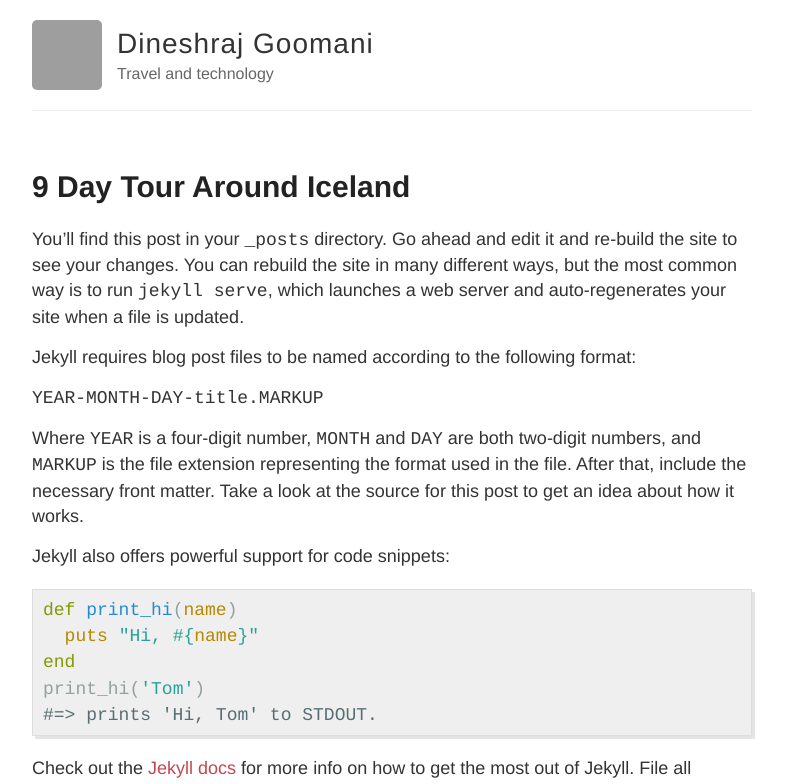
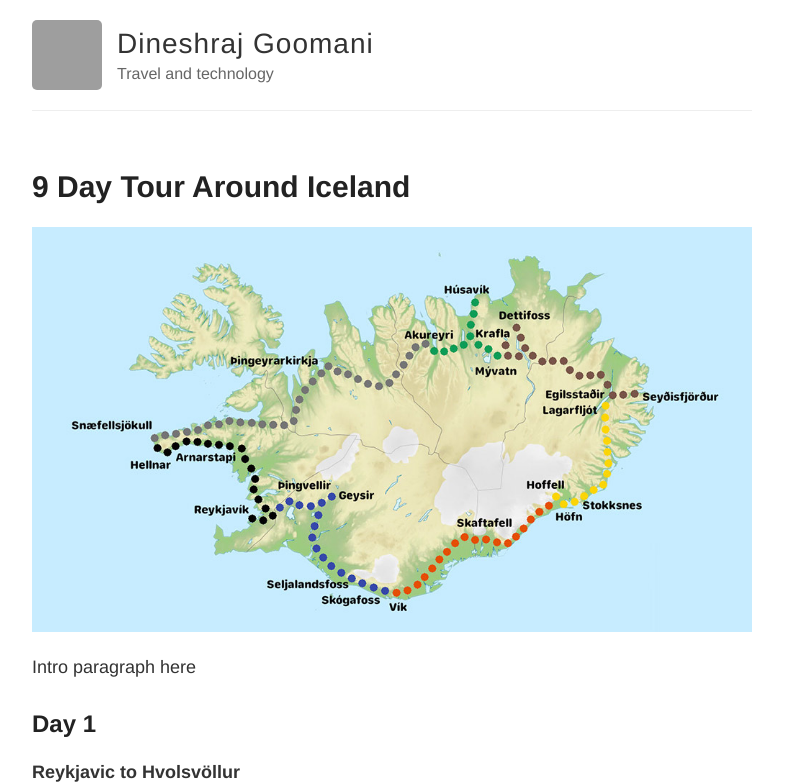
Before and after one commit to dineshraj/blog, a Jekyll site: the page built from _posts/2019-10-16-9-day-tour-around-iceland.md, in a window 1280 px wide and 1400 px high. Shown: the top 784 px of the window, without its empty margins (248-1034 px from the left). Built offline with Jekyll 4.4.1, drawn with Linux system fonts in a browser that asks for light colours; some of the changed text lies outside the part shown; grey boxes are pictures that could not be loaded.

Commit message:
initial work on post

```diff
--- a/_posts/2019-10-16-9-day-tour-around-iceland.md
+++ b/_posts/2019-10-16-9-day-tour-around-iceland.md
@@ -6,32 +6,27 @@
 image: /assets/iceland/social.jpg
 ---
 
-You’ll find this post in your `_posts` directory. Go ahead and edit it and re-build the site to see your changes. You can rebuild the site in many different ways, but the most common way is to run `jekyll serve`, which launches a web server and auto-regenerates your site when a file is updated.
+![alt text][map]
 
-Jekyll requires blog post files to be named according to the following format:
+Intro paragraph here
 
-`YEAR-MONTH-DAY-title.MARKUP`
 
-Where `YEAR` is a four-digit number, `MONTH` and `DAY` are both two-digit numbers, and `MARKUP` is the file extension representing the format used in the file. After that, include the necessary front matter. Take a look at the source for this post to get an idea about how it works.
+## Day 1
+**Reykjavic to Hvolsvöllur**
+
+![alt text][seljalandsfoss]
+
+**Things to see**
+ * Þingvellir National Park
+ * Almannagjá Rift
+ * The Great Geysir
+ * Seljalandsfoss
+ * Skógafoss
+
+Day 1 description here
 
 <!-- more -->
 
-Jekyll also offers powerful support for code snippets:
 
-{% highlight ruby %}
-def print_hi(name)
-  puts "Hi, #{name}"
-end
-print_hi('Tom')
-#=> prints 'Hi, Tom' to STDOUT.
-{% endhighlight %}
-
-Check out the [Jekyll docs][jekyll-docs] for more info on how to get the most out of Jekyll. File all bugs/feature requests at [Jekyll’s GitHub repo][jekyll-gh]. If you have questions, you can ask them on [Jekyll Talk][jekyll-talk].
-
-[jekyll-docs]: https://jekyllrb.com/docs/home
-[jekyll-gh]:   https://github.com/jekyll/jekyll
-[jekyll-talk]: https://talk.jekyllrb.com/
-
-![alt text][logo]
-
-[logo]: https://github.com/adam-p/markdown-here/raw/master/src/common/images/icon48.png "Logo Title Text 2"
+[map]: /assets/iceland/map.jpg "Map of the route around Iceland and stops"
+[seljalandsfoss]: /assets/iceland/day-1.jpg "Seljalandsfoss waterfall"
```
Also changed, not shown: assets/iceland/day-1.jpg (added), assets/iceland/map.jpg (added).
